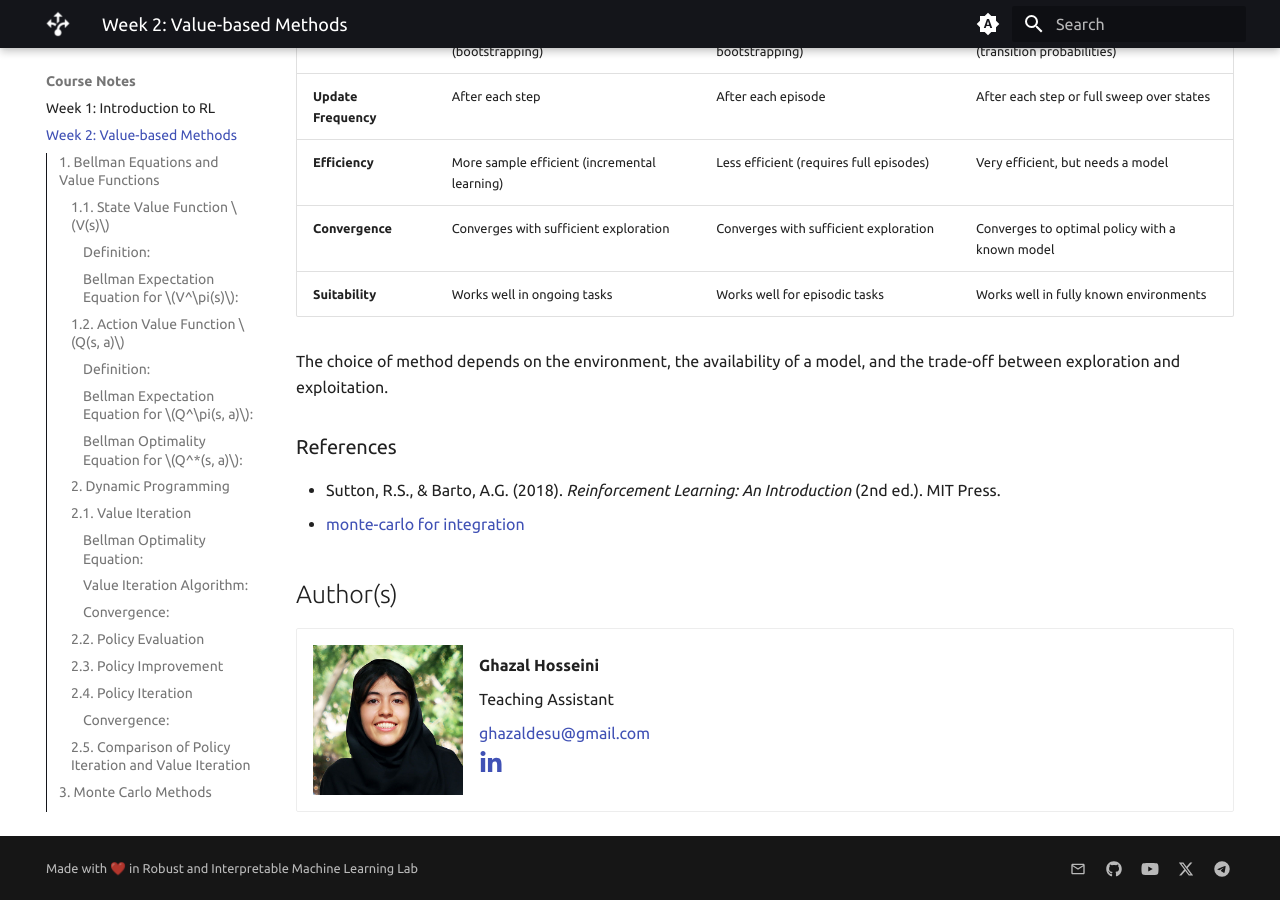
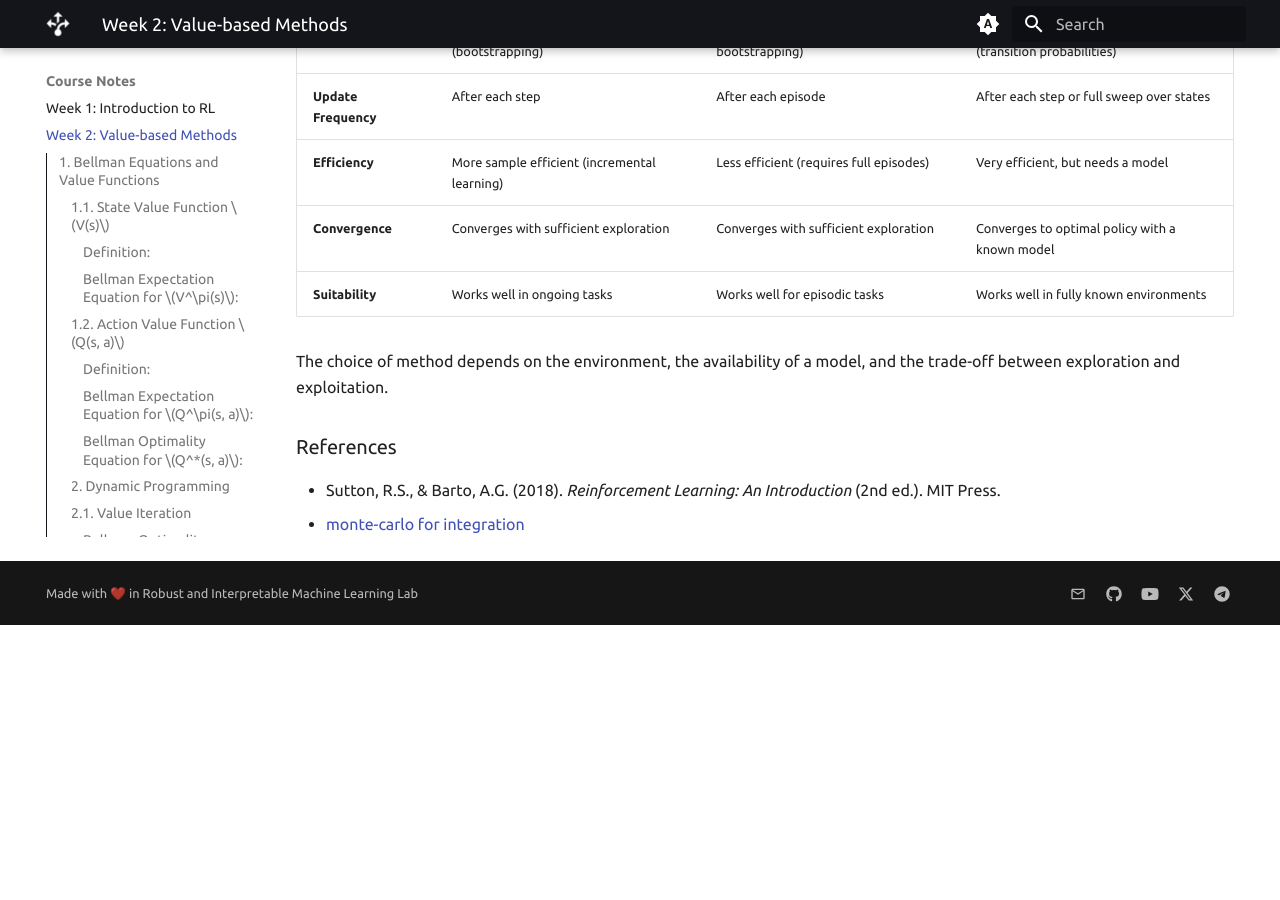
Before and after one commit to DeepRLCourse/DeepRLCourse.github.io, an MkDocs documentation site: the page built from docs/course_notes/value-based.md, in a window 1280 px wide and 900 px high, scrolled down 17236 px. Built offline with MkDocs 1.6.1 and Material for MkDocs 9.7.7, drawn with Linux system fonts in a browser that asks for light colours; some web fonts are replaced; comment, search, counter and statistics services are not loaded; after the commit the page ends 17861 px from its top, so only the background shows below that.

Commit message:
remove author of value based methods

```diff
--- a/docs/course_notes/value-based.md
+++ b/docs/course_notes/value-based.md
@@ -627,7 +627,7 @@ The choice of method depends on the environment, the availability of a model, an
 
 
 
-## Author(s)
+<!-- ## Author(s)
 
 <div class="grid cards" markdown>
 -   ![Instructor Avatar](/assets/images/staff/Ghazal-Hosseini.jpg){align=left width="150"}
@@ -639,4 +639,4 @@ The choice of method depends on the environment, the availability of a model, an
         [:fontawesome-brands-linkedin-in:](https://www.linkedin.com/in/ghazal-hosseini-mighan-8b911823a){:target="_blank"}
         </p>
     </span>
-</div>
+</div> -->
```
